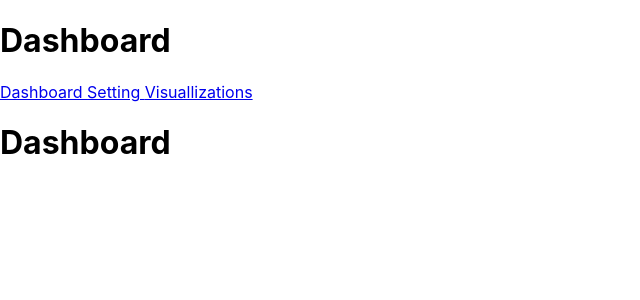
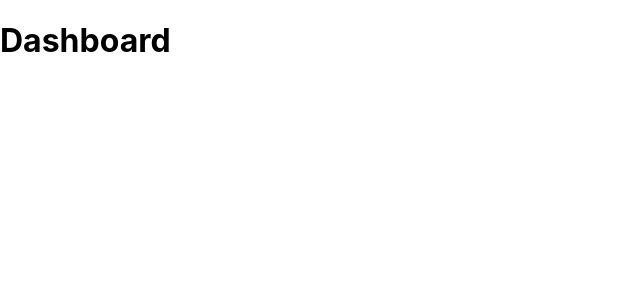
Before and after one commit to janice880624/react, a React (Create React App) app: page / in a window 1280 px wide. Shown: the top 300 px of the page, without its empty margins (0-640 px from the left). Built offline with nearby package versions, Linux system fonts and the light colour scheme.

Commit message:
Update App.js

```diff
--- a/src/App.js
+++ b/src/App.js
@@ -1,23 +1,24 @@
 import './App.css';
 import { BrowserRouter as Router, Switch, Route} from "react-router-dom";
+import Dashboard from './components/Dashboard';
+import Settings from './components/Settings';
 import Sidebar from './components/Sidebar';
-import Settings from './components/Settings';
 import Visuallizations from './components/Visuallizations';
-import Dashboard from './components/Dashboard';
-
 
 function App() {
   return (
-    <Router>
-      <div>
-        <Sidebar />
+    <div>
+      <Router>
         <Switch>
-          <Route exact path="/" component={Dashboard}></Route>
-          <Route exact path="/Settings" component={Settings}></Route>
-          <Route exact path="/Visuallizations" component={Visuallizations}></Route>
+          <Route path="/" component={Dashboard}></Route>
+          <Route path="/Settings" component={Settings}></Route>
+          <Route path="/Sidebars" component={Sidebar}></Route>
+          <Route path="/Visuallizations" component={Visuallizations}></Route>
         </Switch>
-      </div>
-    </Router>
+      </Router>
+    </div>
+
+
   );
 }
 
```
